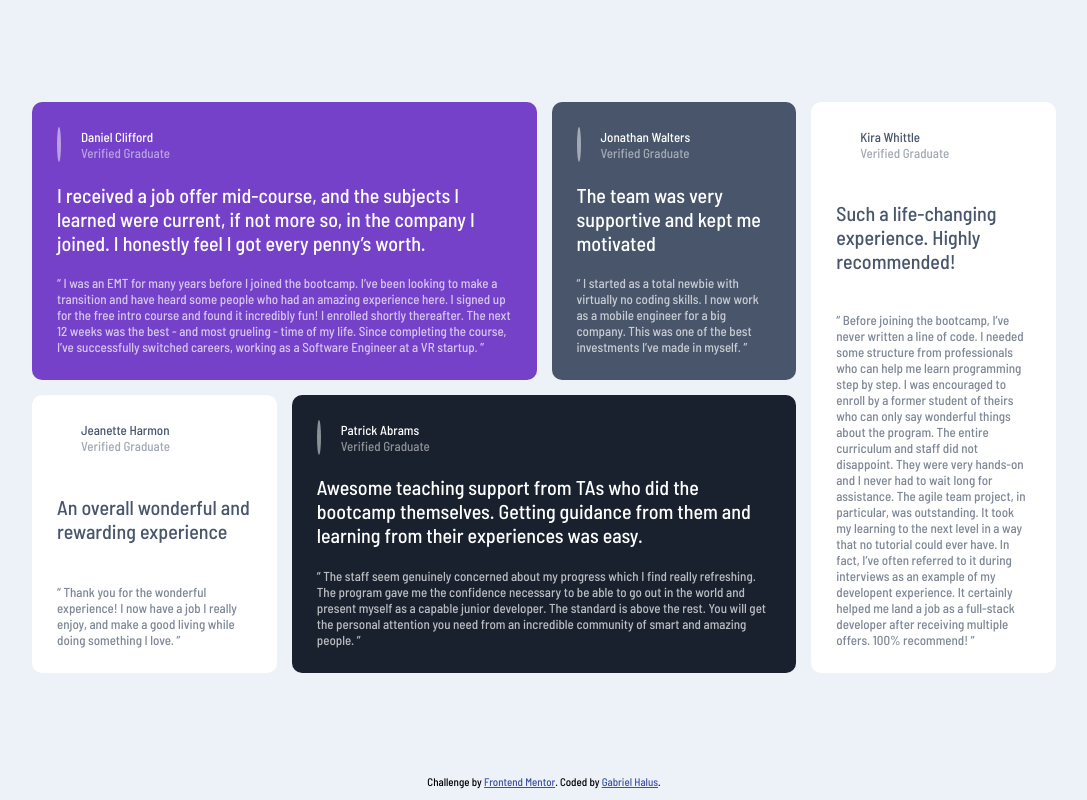
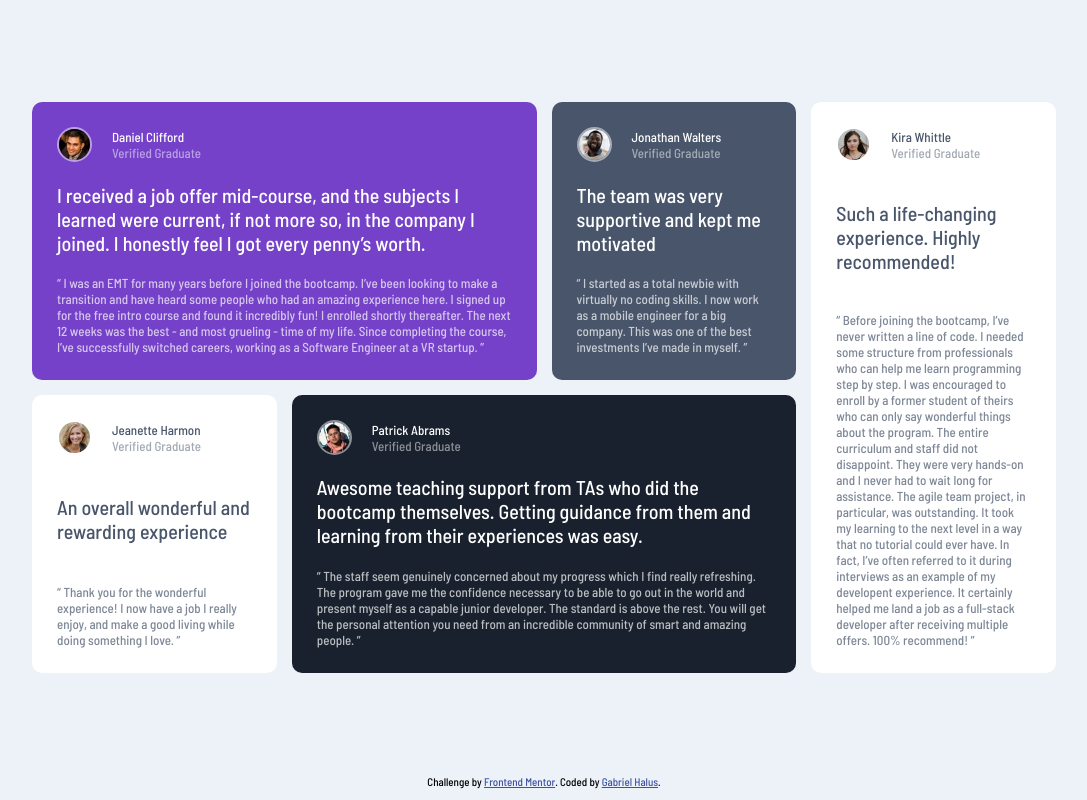
Before and after one commit to gabrielhalus/testimonials-grid-section, a plain HTML site: page index.html in a window 1280 px wide. Shown: the whole page, without its empty margins (96-1183 px from the left). Drawn offline with Linux system fonts and the light colour scheme.

Commit message:
Update index.html

```diff
--- a/index.html
+++ b/index.html
@@ -4,7 +4,7 @@
   <meta charset="UTF-8">
   <meta name="viewport" content="width=device-width, initial-scale=1.0"> <!-- displays site properly based on user's device -->
 
-  <link rel="icon" type="image/png" sizes="32x32" href="./images/favicon-32x32.png">
+  <link rel="icon" type="image/png" sizes="32x32" href="./favicon-32x32.png">
 
   <title>Frontend Mentor | testimonials-grid-section-main</title>
 
@@ -23,7 +23,7 @@
     <div id="grid-wrapper">
       <article id="grid-item-1">
         <div class="profil">
-          <img src="./images/image-daniel.jpg" alt="">
+          <img src="./image-daniel.jpg" alt="">
           <div>
             <p class="name">Daniel Clifford</p>
             <P class="grade">Verified Graduate</P>
@@ -45,7 +45,7 @@
       </article>
       <article id="grid-item-2">
         <div class="profil">
-          <img src="./images/image-jonathan.jpg" alt="">
+          <img src="./image-jonathan.jpg" alt="">
           <div>
             <p class="name">Jonathan Walters</p>
             <p class="grade">Verified Graduate</p>
@@ -63,7 +63,7 @@
       </article>
       <article id="grid-item-4">
         <div class="profil">
-          <img src="./images/image-jeanette.jpg" alt="">
+          <img src="./image-jeanette.jpg" alt="">
           <div>
             <p class="name">Jeanette Harmon</p>
             <p class="grade">Verified Graduate</p>
@@ -81,7 +81,7 @@
       </article>
       <article id="grid-item-3">
         <div class="profil">
-          <img src="./images/image-kira.jpg" alt="">
+          <img src="./image-kira.jpg" alt="">
           <div>
             <p class="name">Kira Whittle</p>
             <p class="grade">Verified Graduate</p>
@@ -105,7 +105,7 @@
       </article>
       <article id="grid-item-5">
         <div class="profil">
-          <img src="./images/image-patrick.jpg" alt="">
+          <img src="./image-patrick.jpg" alt="">
           <div>
             <p class="name">Patrick Abrams</p>
             <p class="grade">Verified Graduate</p>
```
